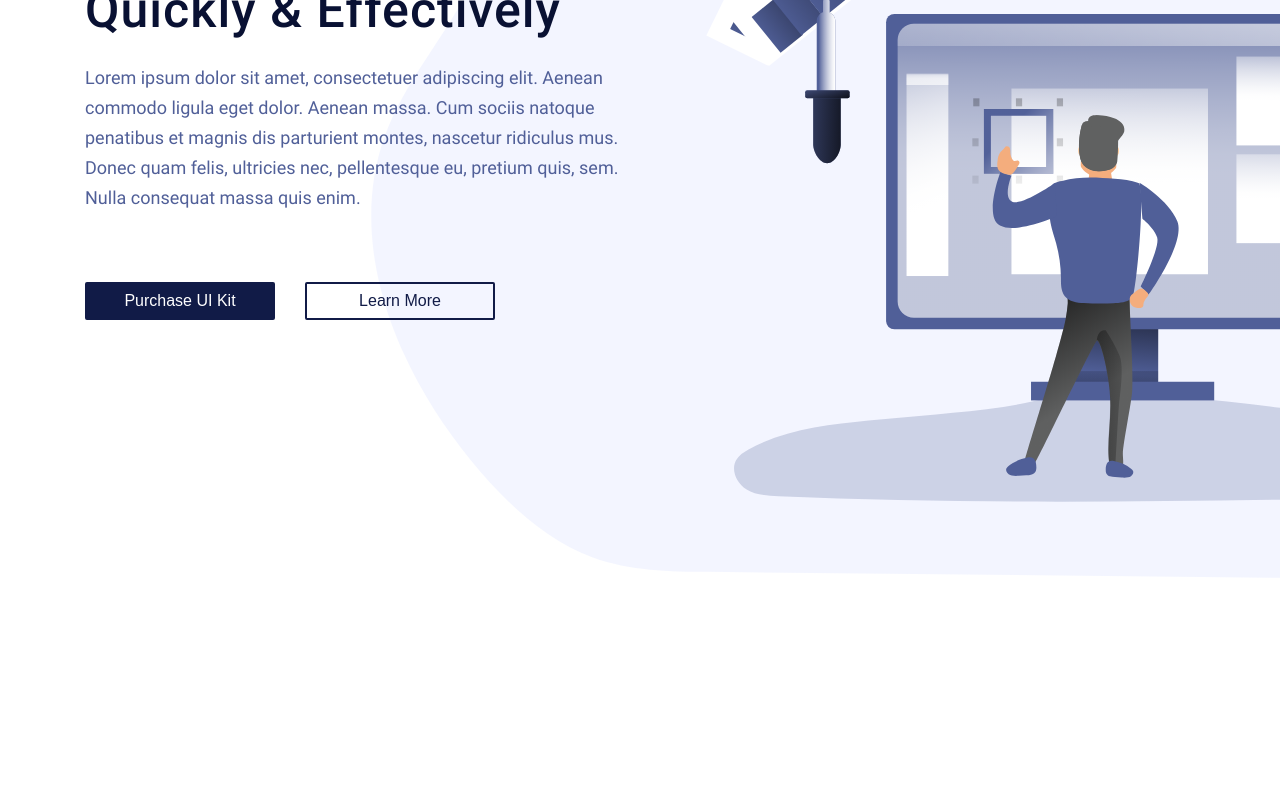
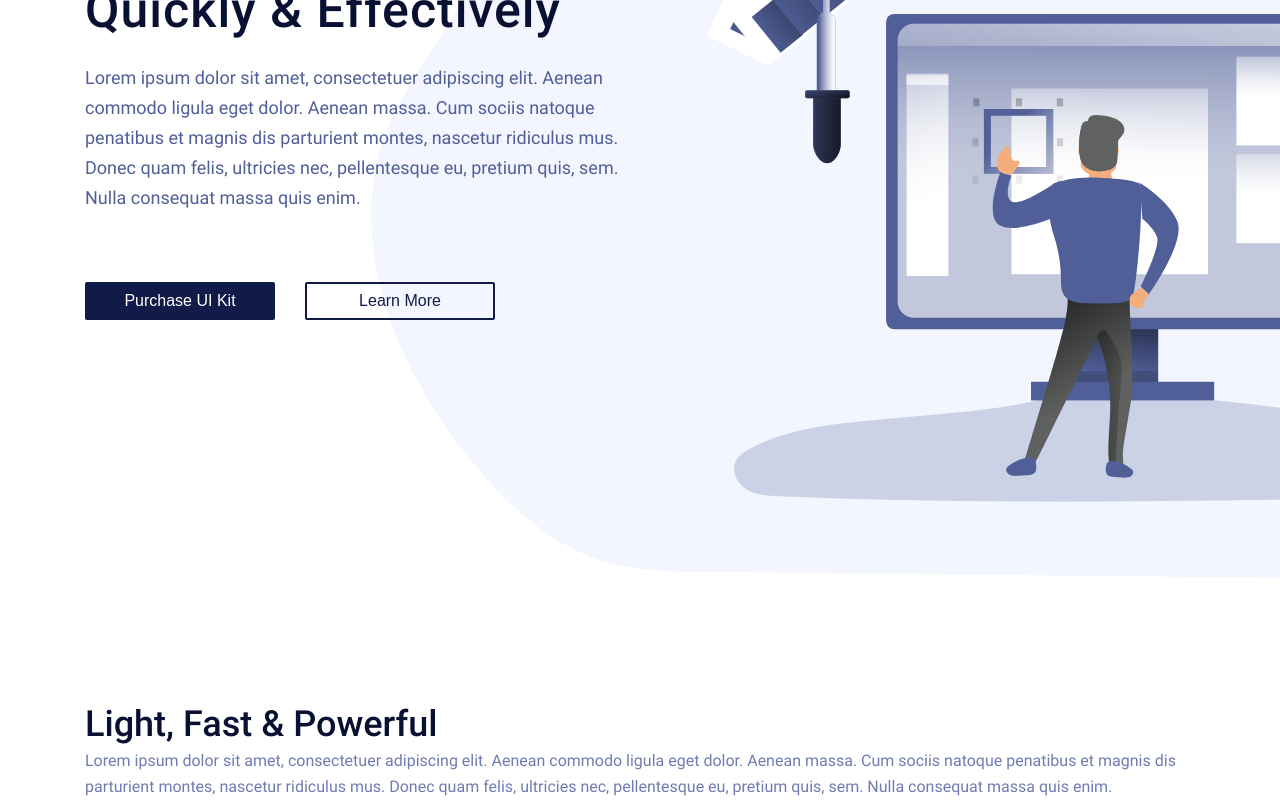
Before and after one commit to KostiantynKukh/LandingPageVue, a Vue app: page / in a window 1280 px wide. Shown: the part 409-1209 px from the top of the page. Before the commit the page ends 1110 px from the top, so only its background shows below. Built offline with nearby package versions, Linux system fonts and the light colour scheme.

Commit message:
started to make first section

```diff
--- /dev/null
+++ b/src/components/FirstSection.vue
@@ -0,0 +1,46 @@
+<template>
+    <div class="wrap">
+        <section class="first-section">
+            <div class="first-section-wrapper">
+                <section-title></section-title>
+                <section-desc></section-desc>
+            <!-- <div class="first-block-cards">
+                <div class="first-block-card">
+                    <img class="card-icon" src="./img/first-block-icon.png" alt="icon">
+                    <h3 class="card-title">
+                        Title Goes Here
+                    </h3>
+                    <p class="card-desc">
+                        Lorem ipsum dolor sit amet, consectetuer adipiscing elit. Aenean commodo ligula eget dolor.
+                    </p>
+                </div>
+                <div class="first-block-card">
+                    <img class="card-icon" src="./img/first-block-icon.png" alt="icon">
+                    <h3 class="card-title">
+                        Title Goes Here
+                    </h3>
+                    <p class="card-desc">
+                        Lorem ipsum dolor sit amet, consectetuer adipiscing elit. Aenean commodo ligula eget dolor.
+                    </p>
+                </div>
+            </div> -->
+            </div>
+        </section>
+    </div>
+</template>
+
+<script>
+import SectionTitle from '../widgets/section-title/Title'
+import SectionDesc from '../widgets/section-desc/Desc'
+export default {
+    name: 'first-section',
+    components: {
+        SectionTitle,
+        SectionDesc
+    }
+}
+</script>
+
+<style lang="scss" scoped>
+
+</style>
--- a/src/views/Home.vue
+++ b/src/views/Home.vue
@@ -2,16 +2,18 @@
   <main class="main">
     <div class="header-intro-bg"></div>
     <intro></intro>
+    <first-section></first-section>
   </main>
 </template>
 
-
 <script>
 import Intro from '../components/Intro'
+import FirstSection from '../components/FirstSection'
 export default {
   name: 'Home',
   components: {
-    Intro
+    Intro,
+    FirstSection
   }
 }
 </script>
--- /dev/null
+++ b/src/widgets/section-desc/Desc.vue
@@ -0,0 +1,20 @@
+<template>
+    <h2 class="section-desc">
+        Lorem ipsum dolor sit amet, consectetuer adipiscing elit. Aenean commodo ligula eget dolor. Aenean massa. Cum sociis natoque penatibus et magnis dis parturient montes, nascetur ridiculus
+        mus. Donec quam felis, ultricies nec, pellentesque eu, pretium quis, sem. Nulla consequat massa quis enim.
+    </h2>
+</template>
+
+<script>
+export default {
+    name: 'section-desc'
+}
+</script>
+
+<style lang="scss" scoped>
+.section-desc {
+    font-size: 1.6em;
+    line-height: 26px;
+    color: #6F7CB2;
+}
+</style>
--- /dev/null
+++ b/src/widgets/section-title/Title.vue
@@ -0,0 +1,20 @@
+<template>
+    <h2 class="section-title">
+        Light, Fast & Powerful
+    </h2>
+</template>
+
+<script>
+export default {
+    name: 'zagolovok'
+}
+</script>
+
+<style lang="scss" scoped>
+.section-title {
+    font-weight: 500;
+    color: #091133;
+    font-size: 3.6em;
+    line-height: 48px;
+}
+</style>
```
Also changed, not shown: src/components/HelloWorld.vue (deleted, +0 -58 lines).
